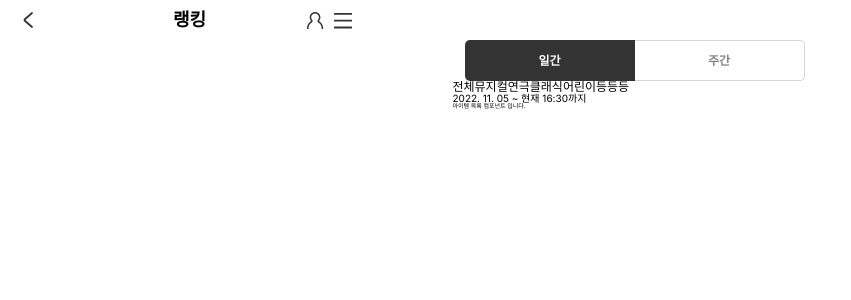
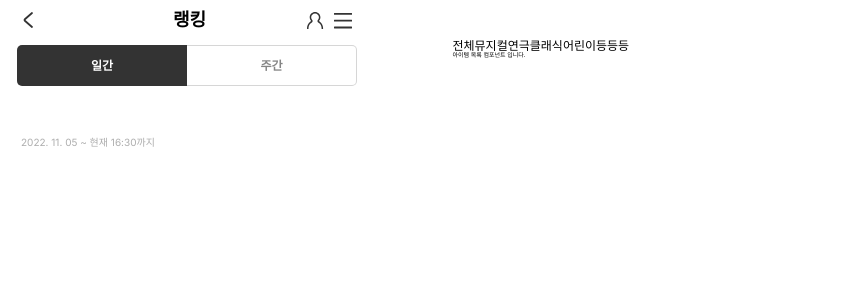
Before and after one commit to CDS-Seminar-1-IN-SOPT/Client, a React (Create React App) app: page /ranking in a window 1280 px wide. Shown: the top 300 px of the page, without its empty margins (0-851 px from the left). Built offline with nearby package versions, Linux system fonts and the light colour scheme.

Commit message:
style🎨: Header 컴포넌트 위치 단위 수정, Period 컴포넌트 뷰 스타일링

```diff
--- a/src/components/Ranking/Header.jsx
+++ b/src/components/Ranking/Header.jsx
@@ -27,14 +27,13 @@ export default Header;
 
 const Styled = {
   Root: styled.div`
-    justify-content: space-between;
-    font-size: ${theme.fontSizes.title01};
-    font-weight: ${theme.fontWeights.title01};
     width: 37.5rem;
     height: 4rem;
   `,
   Title: styled.div`
     ${mixins.rowFlexBox}
+    font-size: ${theme.fontSizes.title01};
+    font-weight: ${theme.fontWeights.title01};
     position: absolute;
     width: 3.5rem;
     height: 2.2rem;
--- a/src/components/Ranking/PeriodSelector.jsx
+++ b/src/components/Ranking/PeriodSelector.jsx
@@ -36,10 +36,12 @@ const Styled = {
   `,
   PeriodContainer: styled.div`
     ${mixins.rowFlexBox}
+    position: absolute;
     width: 34rem;
     height: 4.1rem;
+    left: 1.7rem;
+    top: 4.5rem;
     border-radius: 0.5rem;
-    margin-left: 1.2rem;
   `,
   DayPeriod: styled.div`
     ${mixins.rowFlexBox}
--- a/src/components/Ranking/PeriodView.jsx
+++ b/src/components/Ranking/PeriodView.jsx
@@ -1,8 +1,18 @@
-import React from 'react';
+import React, { useEffect, useState } from 'react';
 import styled from 'styled-components';
-import { theme } from 'styles/theme';
+import { theme, mixins } from 'styles/theme';
 
 function PeriodView() {
+  // const [showData, setShowData] = useState([]);
+
+  // useEffect(() => {
+  //   fetch('/show')
+  //     .then((res) => res.json())
+  //     .then((data) => {
+  //       setShowData(data);
+  //     });
+  // }, []);
+
   return (
     <Styled.Root>
       <Styled.Period>2022. 11. 05 ~ 현재 16:30까지</Styled.Period>
@@ -14,8 +24,14 @@ export default PeriodView;
 
 const Styled = {
   Root: styled.div`
+    ${mixins.rowFlexBox}
+    position: absolute;
+    left: 2.1rem;
+    top: 13.7rem;
+  `,
+  Period: styled.p`
     font-size: ${theme.fontSizes.body03};
     font-weight: ${theme.fontWeights.body03};
+    color: ${theme.colors.grey_03};
   `,
-  Period: styled.p``,
 };
```
